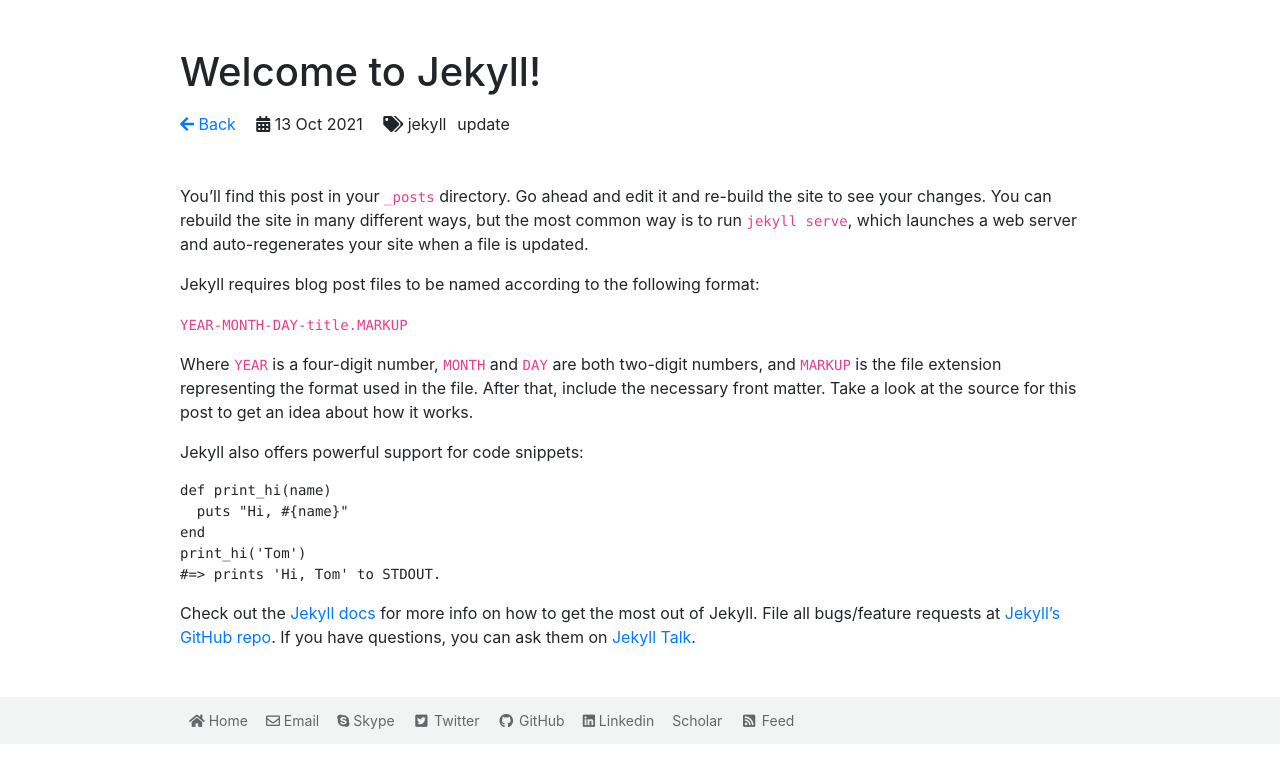
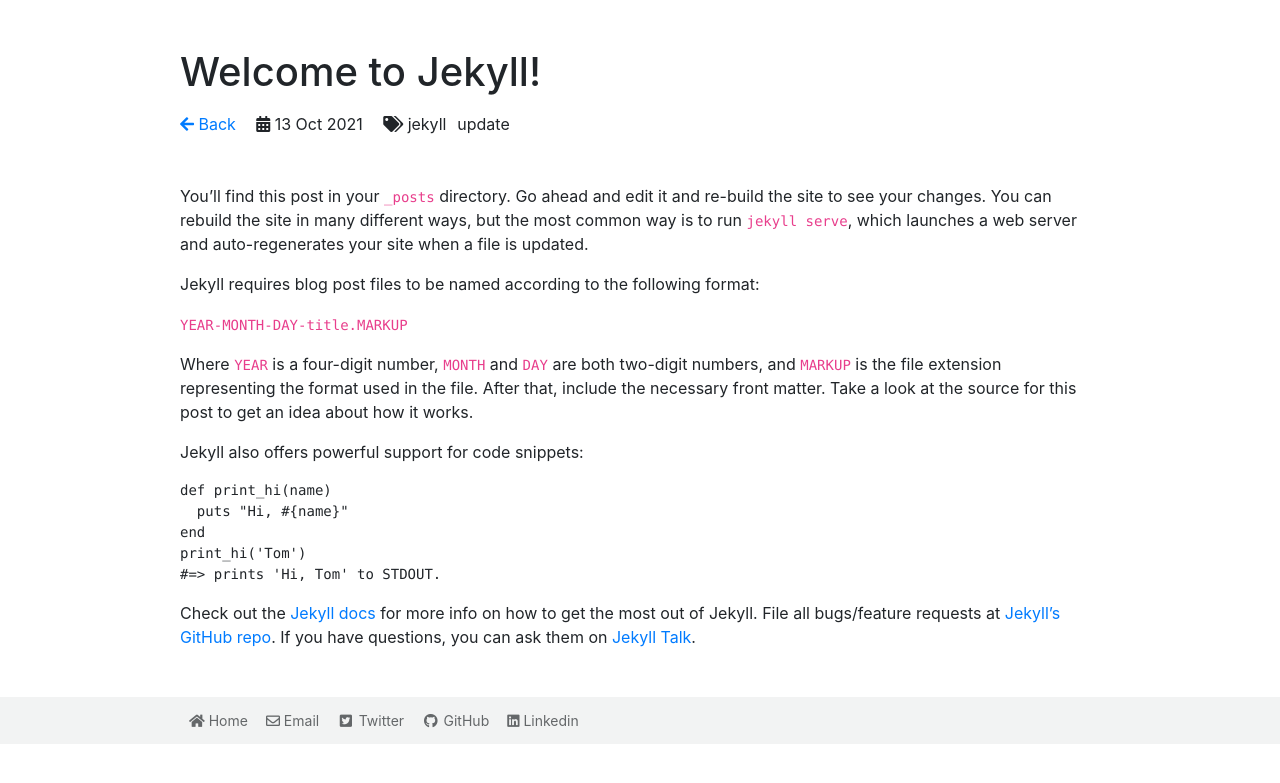
Before and after one commit to jchooch/jchooch.github.io, a Jekyll site: the page built from _posts/2021-10-12-welcome-to-jekyll.markdown, in a window 1280 px wide. Shown: the top 783 px of the page. Built offline with Jekyll 4.4.1, drawn with Linux system fonts in a browser that asks for light colours; nearby versions of some CDN libraries; a style sheet for code colours, icons or effects is not loaded.

Commit message:
trimmed tail

```diff
--- a/_layouts/default.html
+++ b/_layouts/default.html
@@ -98,9 +98,6 @@
             <a class="btn btn-link btn-sm" href="mailto:{{ site.email }}?subject=Hello" class="btn btn-link btn-sm"><i class="far fa-envelope"  title="Email"></i> Email</a>
           </li>
           <li class="nav-item">
-            <a class="btn btn-link btn-sm" href="skype:{{ site.skype_username }}" class="btn btn-link btn-sm"><i class="fab fa-skype" aria-hidden="true"></i> Skype </a>
-          </li>
-          <li class="nav-item">
             <a class="btn btn-link btn-sm" href="https://twitter.com/{{ site.twitter_username }}" class="btn btn-link btn-sm"><i class="fab fa-fw fa-twitter-square" ></i> Twitter</a>
           </li>
           <li class="nav-item">
@@ -109,12 +106,6 @@
           <li class="nav-item">
             <a class="btn btn-link btn-sm" href="https://www.linkedin.com/in/{{ site.linkedin_username }}" class="btn btn-link btn-sm"><i class="fab fa-linkedin" ></i> Linkedin</a>
           </li>
-          <li class="nav-item">
-            <a class="nav-item btn btn-link btn-sm" href="{{ site.google_scholar }}" class="btn btn-link btn-sm"><i class="ai ai-google-scholar ai-1x"  title="Google Scholar"></i> Scholar</a>
-          </li>
-          <li class="nav-item">
-            <a class="btn btn-link btn-sm" href="{{ "/feed.xml" | relative_url }}" class="btn btn-link btn-sm"><i class="fas fa-fw fa-rss-square" ></i> Feed</a>
-          </li>
         </ul>
       </div>
 </nav>
```
Also changed, not shown: 2 other files.
